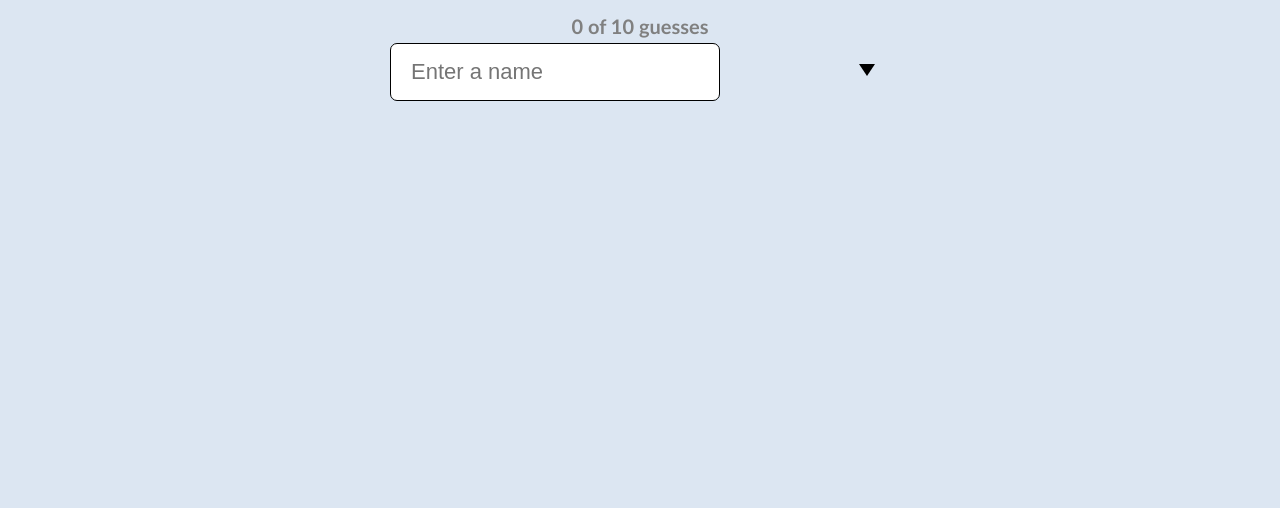
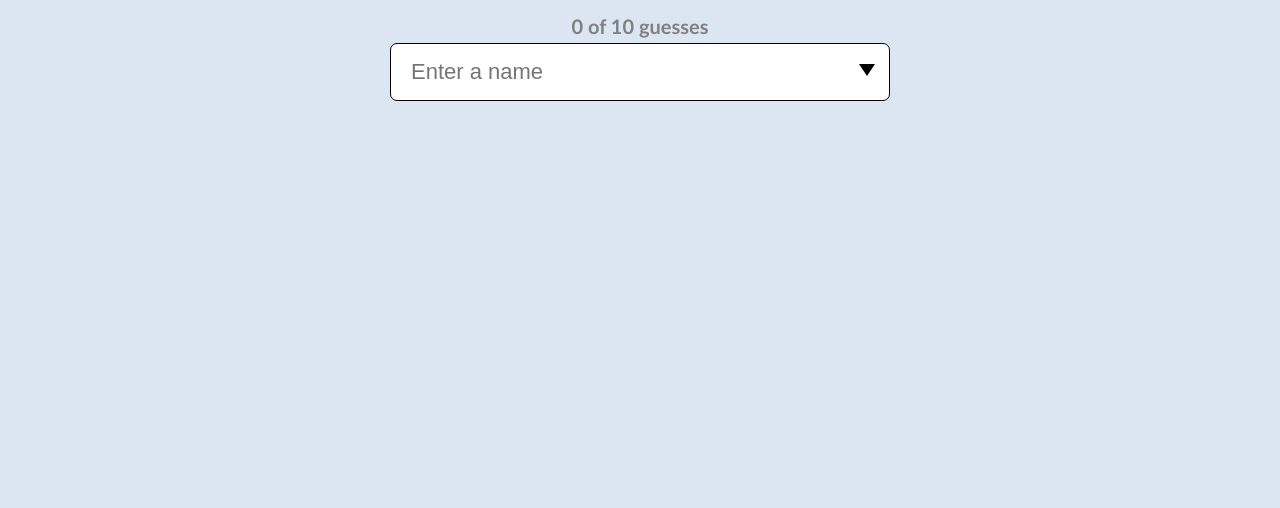
Before and after one commit to alouaneusc/eddle-html, a plain HTML site: page index.html in a window 1280 px wide. Shown: the part 292-800 px from the top of the page. Drawn offline with nearby package versions, Linux system fonts and the light colour scheme.

Commit message:
Update eddle.css

```diff
--- a/eddle.css
+++ b/eddle.css
@@ -115,7 +115,12 @@ th {
   position: relative;
 }
 
+.select-option {
+  display: flex;
+}
+
 .select-option input {
+  width: 100%;
   background-color: #fff;
   border-radius: 7px;
   cursor: pointer;
```
